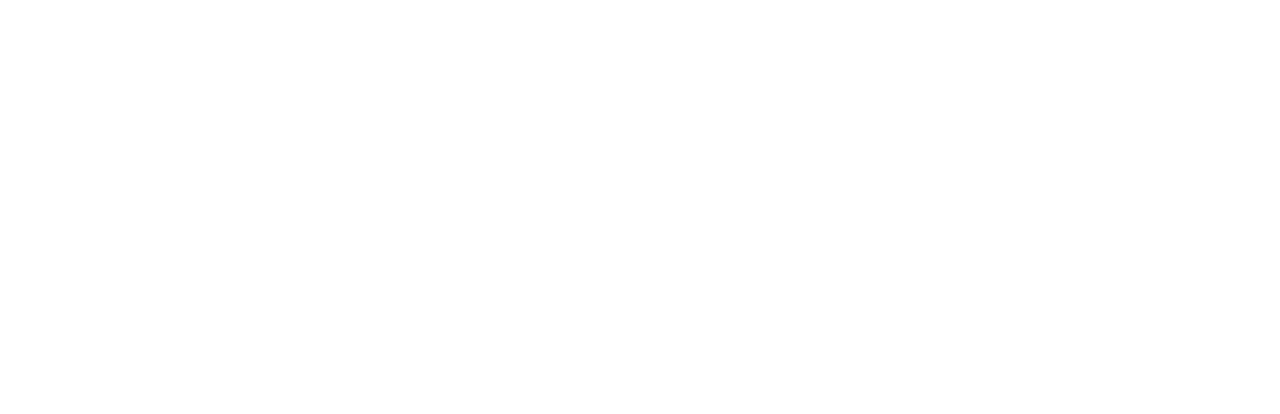
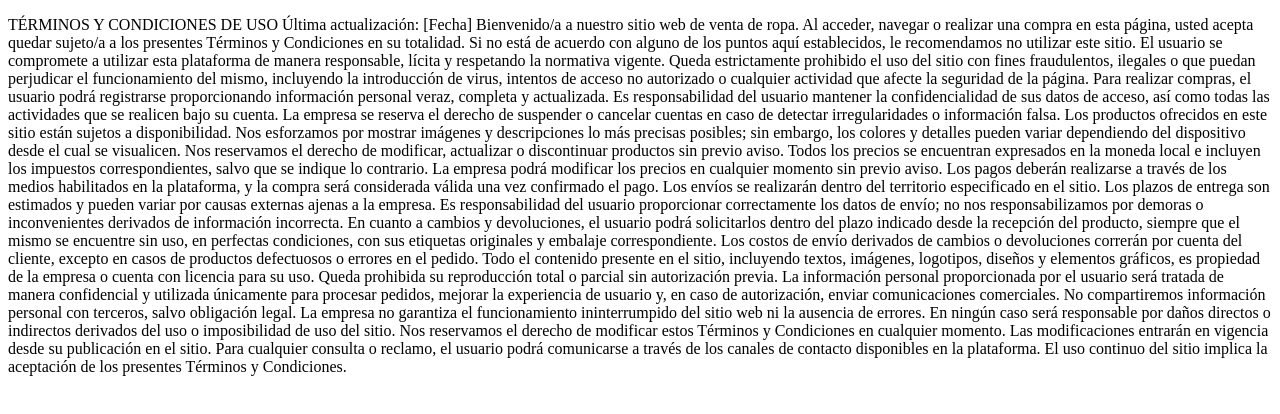
Before and after one commit to lexy140424/Tienda-Online, a plain HTML site: page Términos.html in a window 1280 px wide. Drawn offline with Linux system fonts and the light colour scheme.

Commit message:
Update Términos.html

```diff
--- a/Términos.html
+++ b/Términos.html
@@ -5,5 +5,37 @@
     <title>Tienda Online</title>
 </head>
 <body>
+    <div id="Términos">
+        <P>TÉRMINOS Y CONDICIONES DE USO
+
+        Última actualización: [Fecha]
+
+        Bienvenido/a a nuestro sitio web de venta de ropa. Al acceder, navegar o realizar una compra en esta página, usted acepta quedar sujeto/a a los presentes Términos y Condiciones en su totalidad. Si no está de acuerdo con alguno de los puntos aquí establecidos, le recomendamos no utilizar este sitio.
+
+        El usuario se compromete a utilizar esta plataforma de manera responsable, lícita y respetando la normativa vigente. Queda estrictamente prohibido el uso del sitio con fines fraudulentos, ilegales o que puedan perjudicar el funcionamiento del mismo, incluyendo la introducción de virus, intentos de acceso no autorizado o cualquier actividad que afecte la seguridad de la página.
+
+        Para realizar compras, el usuario podrá registrarse proporcionando información personal veraz, completa y actualizada. Es responsabilidad del usuario mantener la confidencialidad de sus datos de acceso, así como todas las actividades que se realicen bajo su cuenta. La empresa se reserva el derecho de suspender o cancelar cuentas en caso de detectar irregularidades o información falsa.
+
+        Los productos ofrecidos en este sitio están sujetos a disponibilidad. Nos esforzamos por mostrar imágenes y descripciones lo más precisas posibles; sin embargo, los colores y detalles pueden variar dependiendo del dispositivo desde el cual se visualicen. Nos reservamos el derecho de modificar, actualizar o discontinuar productos sin previo aviso.
+
+        Todos los precios se encuentran expresados en la moneda local e incluyen los impuestos correspondientes, salvo que se indique lo contrario. La empresa podrá modificar los precios en cualquier momento sin previo aviso. Los pagos deberán realizarse a través de los medios habilitados en la plataforma, y la compra será considerada válida una vez confirmado el pago.
+
+        Los envíos se realizarán dentro del territorio especificado en el sitio. Los plazos de entrega son estimados y pueden variar por causas externas ajenas a la empresa. Es responsabilidad del usuario proporcionar correctamente los datos de envío; no nos responsabilizamos por demoras o inconvenientes derivados de información incorrecta.
+
+        En cuanto a cambios y devoluciones, el usuario podrá solicitarlos dentro del plazo indicado desde la recepción del producto, siempre que el mismo se encuentre sin uso, en perfectas condiciones, con sus etiquetas originales y embalaje correspondiente. Los costos de envío derivados de cambios o devoluciones correrán por cuenta del cliente, excepto en casos de productos defectuosos o errores en el pedido.
+
+        Todo el contenido presente en el sitio, incluyendo textos, imágenes, logotipos, diseños y elementos gráficos, es propiedad de la empresa o cuenta con licencia para su uso. Queda prohibida su reproducción total o parcial sin autorización previa.
+
+        La información personal proporcionada por el usuario será tratada de manera confidencial y utilizada únicamente para procesar pedidos, mejorar la experiencia de usuario y, en caso de autorización, enviar comunicaciones comerciales. No compartiremos información personal con terceros, salvo obligación legal.
+
+        La empresa no garantiza el funcionamiento ininterrumpido del sitio web ni la ausencia de errores. En ningún caso será responsable por daños directos o indirectos derivados del uso o imposibilidad de uso del sitio.
+
+        Nos reservamos el derecho de modificar estos Términos y Condiciones en cualquier momento. Las modificaciones entrarán en vigencia desde su publicación en el sitio.
+
+        Para cualquier consulta o reclamo, el usuario podrá comunicarse a través de los canales de contacto disponibles en la plataforma.
+
+        El uso continuo del sitio implica la aceptación de los presentes Términos y Condiciones.
+        </P>
+    </div>
 </body>
 </html>
```
